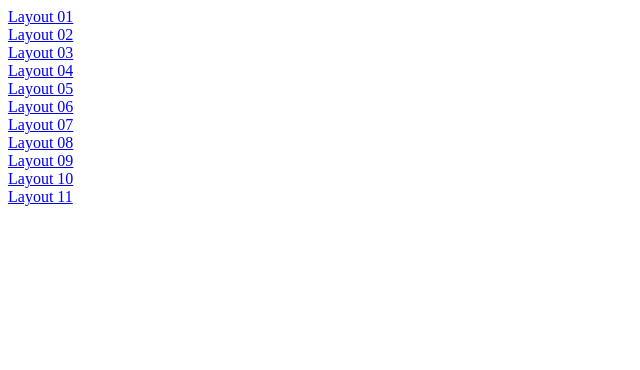
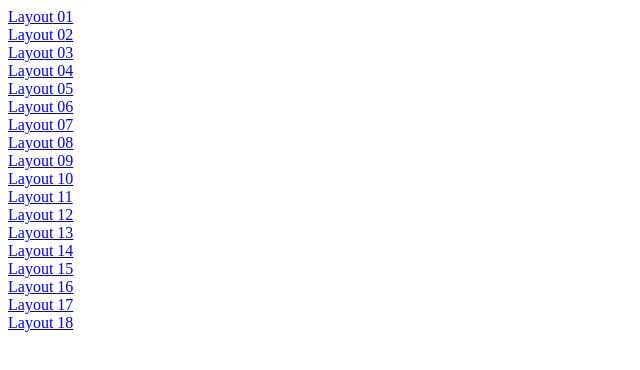
Before and after one commit to amandaluise14/Layout, a plain HTML site: page index.html in a window 1280 px wide. Shown: the whole page, without its empty margins (0-640 px from the left). Drawn offline with Linux system fonts and the light colour scheme.

Commit message:
ADD - terminei o layout 12

```diff
--- a/index.html
+++ b/index.html
@@ -38,6 +38,27 @@
 <div>
     <a href="layout_11.html"> Layout 11 </a>
 </div>
+<div>
+    <a href="layout_12.html"> Layout 12 </a>
+</div>
+<div>
+    <a href="layout_13.html"> Layout 13 </a>
+</div>
+<div>
+    <a href="layout_14.html"> Layout 14 </a>
+</div>
+<div>
+    <a href="layout_15.html"> Layout 15 </a>
+</div>
+<div>
+    <a href="layout_16.html"> Layout 16 </a>
+</div>
+<div>
+    <a href="layout_17.html"> Layout 17 </a>
+</div>
+<div>
+    <a href="layout_18.html"> Layout 18 </a>
+</div>
 
 </body>
 </html>
```
Also changed, not shown: layout_12.html (added, +21 -0 lines).
